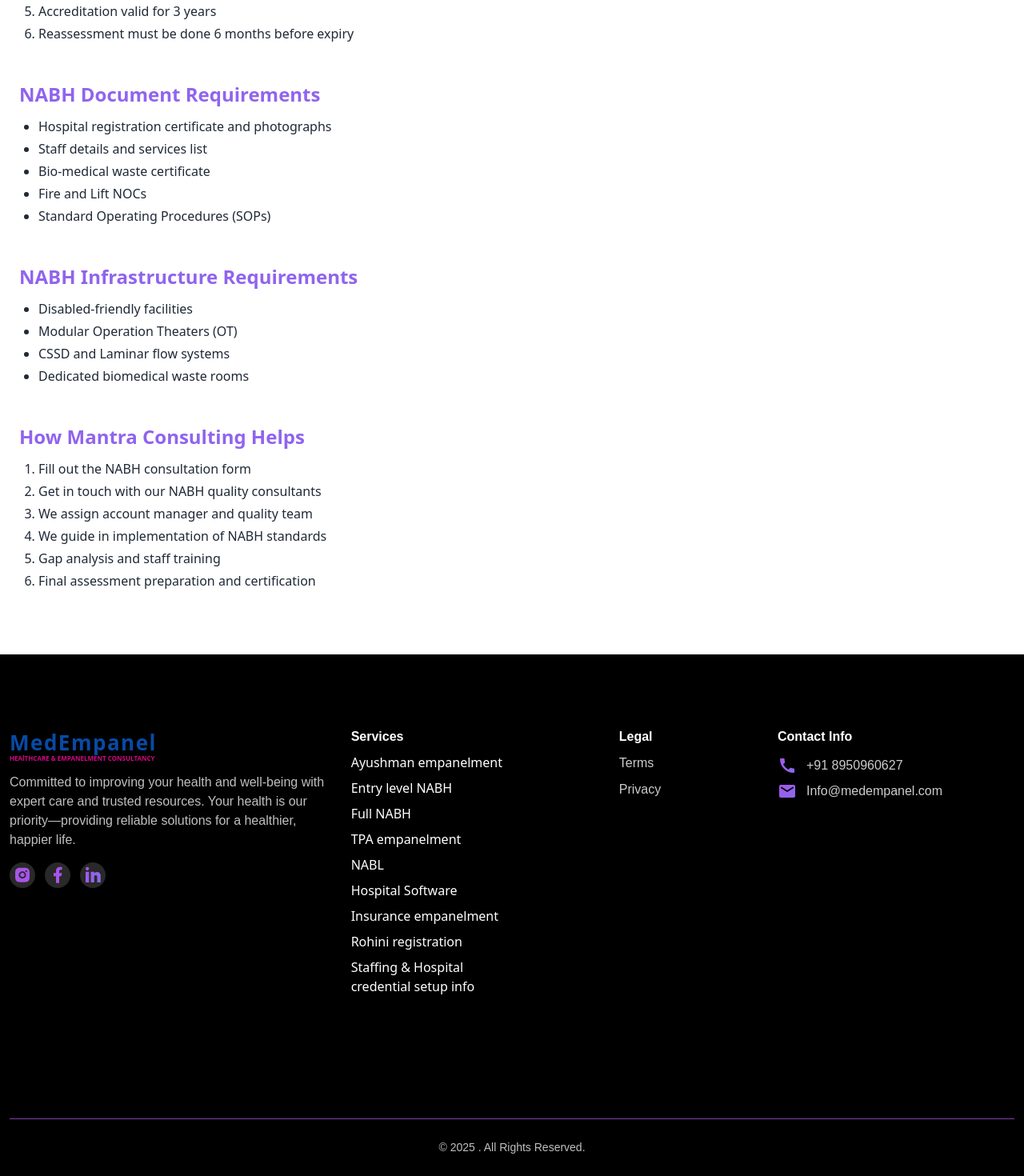
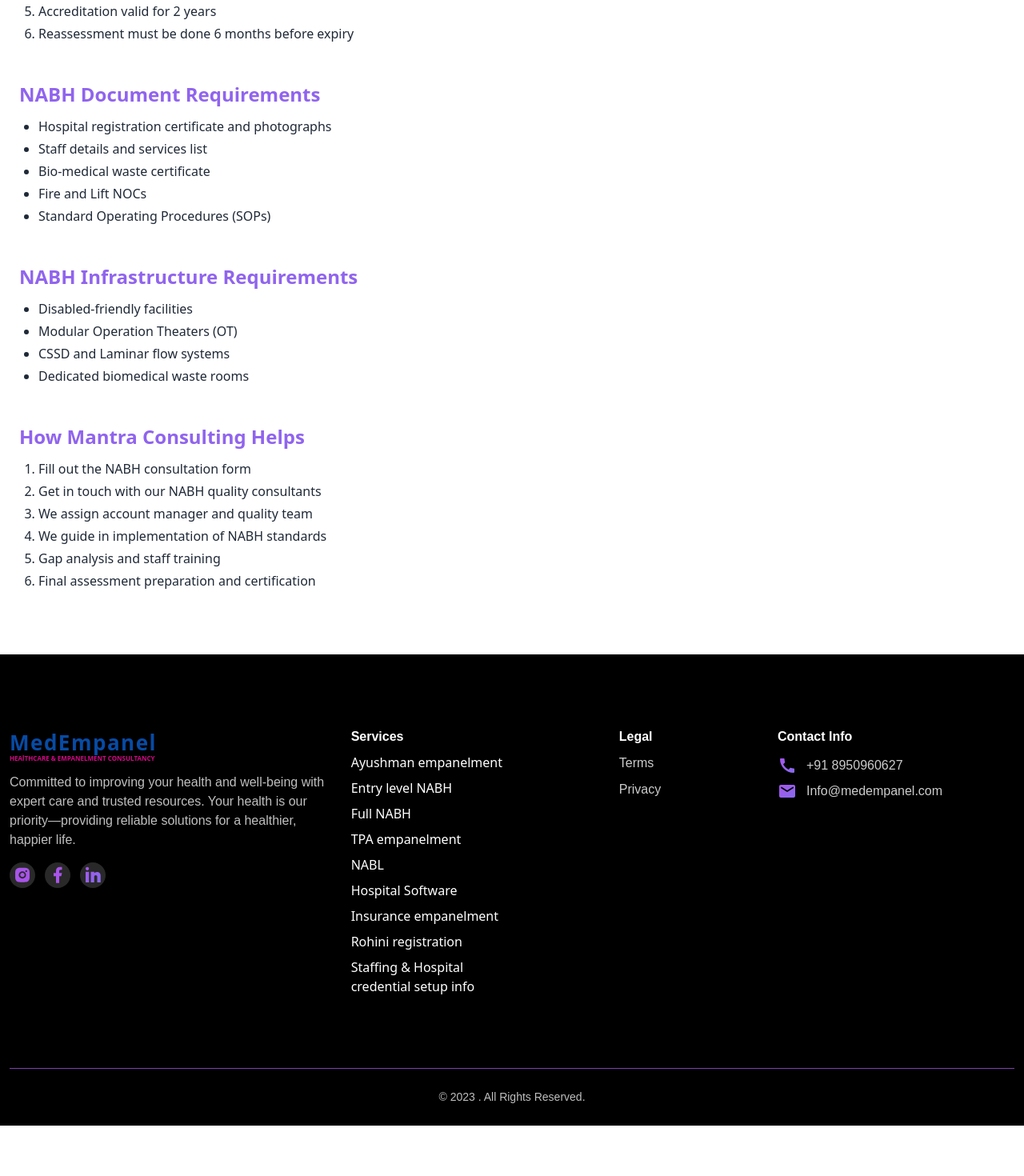
Before and after one commit to Rohit-Dhaka/MedEmpanelnew, a React (Create React App) app: page /servicesTwo in a window 1280 px wide. Shown: the part 1803-3273 px from the top of the page at 80% size. After the commit the page ends 3210 px from the top, so only its background shows below. Built offline with nearby package versions, Linux system fonts and the light colour scheme.

Commit message:
change year

```diff
--- a/src/Layout.jsx
+++ b/src/Layout.jsx
@@ -2,10 +2,12 @@
 import { Outlet } from 'react-router-dom'
 import Header from './components/Header'
 import Footer from './components/Footer'
+import ScrollToTop from './components/ScrollToTop'
 
 function Layout() {
   return (
     <>
+    <ScrollToTop/>
     <Header/>
     <Outlet />
     <Footer/>
--- a/src/components/Aboutas.jsx
+++ b/src/components/Aboutas.jsx
@@ -1,7 +1,7 @@
 import React from "react";
 import Certificate from '../assets/img/Certificate_page-0001.webp'
 import Certificate2 from '../assets/img/HR Certificate.pdf-2_page-0001.jpg'
-import Dirimg from '../assets/img/Dirimg.png'
+import Dirimg from '../assets/img/th.jpg'
 
 const Aboutas = () => {
   return (
--- a/src/components/Footer.jsx
+++ b/src/components/Footer.jsx
@@ -7,7 +7,7 @@
   return (
     <footer class="bg-black overflow-hidden">
       <div class="container">
-        <div class="flex flex-row flex-wrap mx-[-12px] md:pt-[91px]  lg:pb-[153px] pt-5 pb-4 pb-md-5">
+        <div class="flex flex-row flex-wrap mx-[-12px] md:pt-[91px]  lg:pb-[90px] pt-5 pb-4 pb-md-5">
           <div class="lg:w-4/12 w-full z-1  px-3">
             {/* <img src="./assets/img/footerlogo.svg" alt="logo-image"> */}
             <a href="" className="text-white">
@@ -240,7 +240,7 @@
           href=""
           class="text-white py-[25px] block text-center  text-sm leading-[21px] opacity-75  border-t-[1px] border-[#A854E9]  font-Plus"
         >
-          © {year} . All Rights Reserved.
+          © 2023 . All Rights Reserved.
         </a>
       </div>
     </footer>
--- /dev/null
+++ b/src/components/ScrollToTop.jsx
@@ -0,0 +1,16 @@
+// ScrollToTop.jsx
+import { useEffect } from 'react';
+import { useLocation } from 'react-router-dom';
+
+const ScrollToTop = () => {
+  const { pathname } = useLocation();
+
+  useEffect(() => {
+    // Scrolls to top whenever the path changes
+    window.scrollTo(0, 0);
+  }, [pathname]);
+
+  return null;
+};
+
+export default ScrollToTop;
--- a/src/components/ServicesTwo.jsx
+++ b/src/components/ServicesTwo.jsx
@@ -62,7 +62,7 @@
               <li>Application review and issuance of tracking reference</li>
               <li>Pre-assessment by NABH inspectors</li>
               <li>Final assessment after improvements</li>
-              <li>Accreditation valid for 3 years</li>
+              <li>Accreditation valid for 2 years</li>
               <li>Reassessment must be done 6 months before expiry</li>
             </ol>
           </div>
```
Also changed, not shown: src/assets/img/th.jpg (added).
